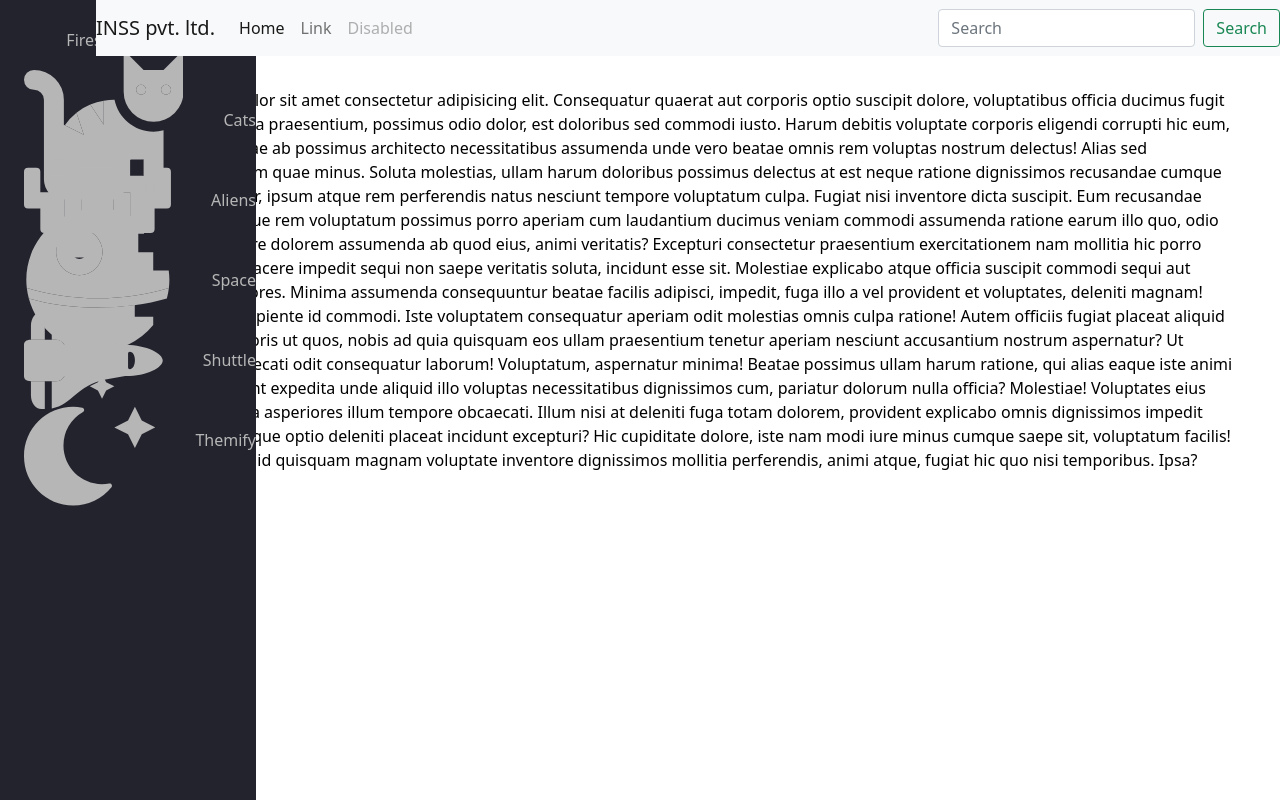
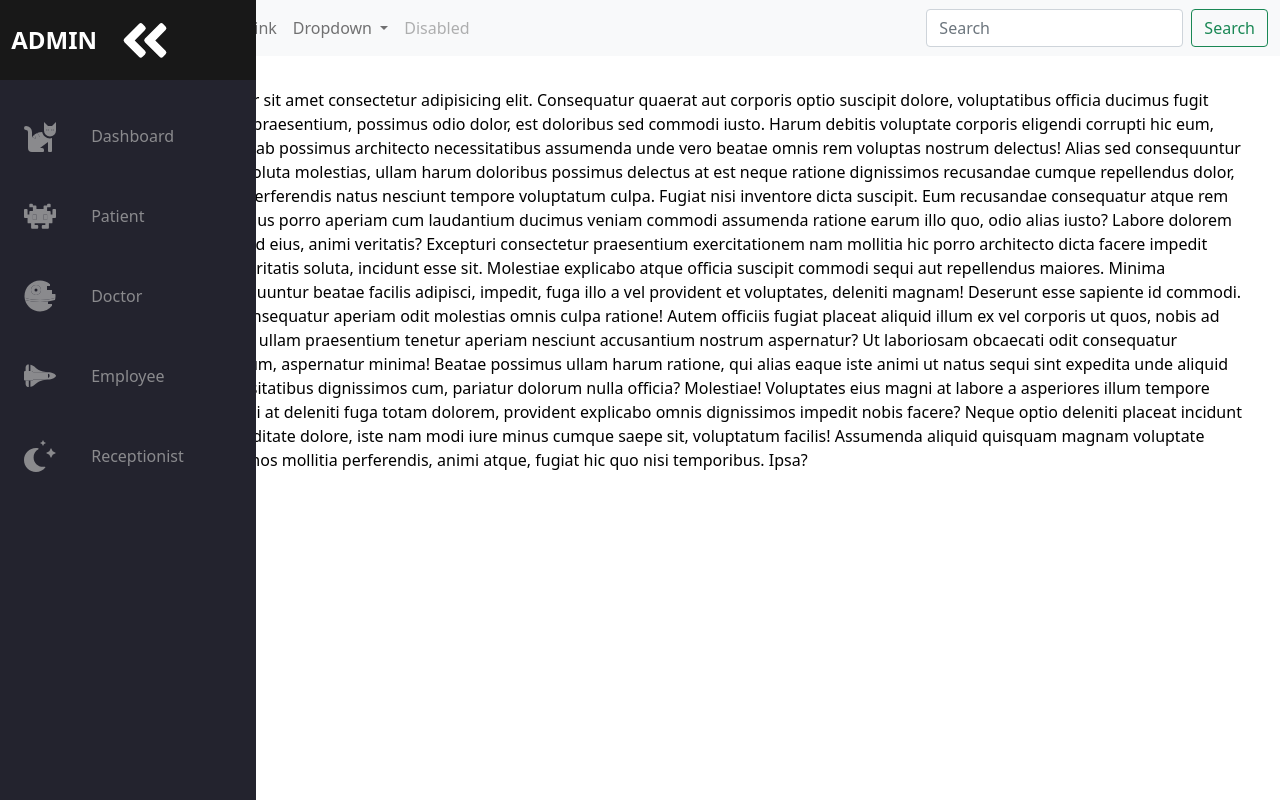
Before and after one commit to subrata797979/51_Hospital_Management_System, a PHP site: page /udash/admin/admin_dash.php in a window 1280 px wide. Run offline with PHP 8.4, Linux system fonts and the light colour scheme; data that the repository does not hold is empty; some libraries are stand-ins or nearby versions.

Commit message:
done all admin_dash

```diff
--- a/css/dashboard.css
+++ b/css/dashboard.css
@@ -2,9 +2,10 @@
   font-size: 16px;
   font-family: 'Open Sans';
   --text-primary: #b6b6b6;
-  --text-secondary: #ececec;
+  --text-secondary: #181818;
   --bg-primary: #23232e;
   --bg-secondary: #141418;
+  --transition-speed: 200ms;
 }
 
 body {
@@ -26,16 +27,19 @@
     background: #6649b8;
 }
 
+/* navbar */
+.navbar {
+    z-index: 1;
+}
 
 
 
 
 /* sidebar css */
 .sidebar {
-    width: 5rem;
-    height: 100vh;
     position: fixed;
     background-color: var(--bg-primary);
+    transition: width var(--transition-speed) ease;
 }
 
 .sidebar-side {
@@ -50,45 +54,122 @@
     width: 100%;
 }
 
+a:hover {
+    color:white;
+}
+
 .side-link {
     display: flex;
     align-items: center;
     height: 5rem;
     color: var(--text-primary);
     text-decoration: none;
+    filter: grayscale(100%) opacity(0.7);
+    transition: var(--transition-speed);
+}
+
+.side-link:hover {
+    filter: grayscale(0%) opacity(1);
+    background-color: var(--text-secondary);
+    font-weight: bold;
 }
 
 .link-text {
     display: none;
-    margin-left: 1rem;
+    margin-left: 0.7rem;
 }
 
 .side-link svg {
-    min-width: 2rem;
+    max-width: 2rem;
     margin: 0 1.5rem;
 }
 
+.side-link:hover svg {
+    max-width: 3rem;
+    margin: 0 1.5rem;
+}
+
+.side-link:hover .link-text {
+    font-size: 1.5rem;
+}
+
+.sidebar:hover {
+    z-index: 2;
+}
+
+.logo {
+    font-weight: bold;
+    font-size: 1.5rem;
+    text-transform: uppercase;
+    margin-bottom: 1rem;
+    text-align: center;
+    color:var(--text-secondary);
+    background: var(--bg-secondary);
+    width: 100%;
+}
+
+.logo svg {
+    transform: rotate(0deg);
+    transition: transform var(--transition-speed);
+}
+
+.sidebar:hover .logo svg {
+    transform: rotate(-180deg);
+}
+
+/* large screens */
+@media only screen and (min-width: 600px) {
+    .sidebar {
+        top: 0;
+        width: 5rem;
+        height: 100vh;
+    }
     .sidebar:hover {
         width: 16rem;
     }
 
     .sidebar:hover .link-text {
+        display: inline;
+        transition: opacity var(--transition-speed);
+    }
+    .sidebar:hover .link-text {
         display: block;
     }
-
-
-
-
-
-
 
     /* main css */
     main {
         margin-left: 5rem;
-    padding-left: 1rem;
     }
 
     article {
         margin: 1rem;
         padding: 1rem;
     }
+}
+
+/* small screens */
+@media only screen and (max-width: 600px) {
+    .sidebar {
+        bottom : 0;
+        width: 100vw;
+        height: 5rem;
+    }
+    .logo {
+        display: none;
+    }
+    .sidebar-side {
+        flex-direction: row;
+    }
+    .side-link {
+        justify-content: center;
+    }
+
+    main {
+        margin: 0;
+        padding: 0;
+    }
+    article {
+        margin: 0.5rem;
+        padding: 0.5rem;
+    }
+}
--- a/udash/admin/admin_dash.php
+++ b/udash/admin/admin_dash.php
@@ -5,9 +5,6 @@
 require_once $upOne . '/vendor/autoload.php';
 $dotenv = Dotenv\Dotenv::createImmutable($upOne);
 $dotenv->load();
-
-require_once("./admin-doctor/component.php");
-require_once("./admin-doctor/operation.php");
 ?>
 
 <!DOCTYPE html>
@@ -32,7 +29,7 @@
         <ul class="sidebar-side">
             <li class="logo">
                 <a href="#" class="side-link">
-                    <span class="link-text logo-text">Fireship</span>
+                    <span class="link-text logo-text">ADMIN</span>
                     <svg aria-hidden="true" focusable="false" data-prefix="fad" data-icon="angle-double-right" role="img" xmlns="http://www.w3.org/2000/svg" viewBox="0 0 448 512" class="svg-inline--fa fa-angle-double-right fa-w-14 fa-5x">
                         <g class="fa-group">
                             <path fill="currentColor" d="M224 273L88.37 409a23.78 23.78 0 0 1-33.8 0L32 386.36a23.94 23.94 0 0 1 0-33.89l96.13-96.37L32 159.73a23.94 23.94 0 0 1 0-33.89l22.44-22.79a23.78 23.78 0 0 1 33.8 0L223.88 239a23.94 23.94 0 0 1 .1 34z" class="fa-secondary"></path>
@@ -43,26 +40,26 @@
             </li>
 
             <li class="side-item">
-                <a href="#" class="side-link">
+                <a href="<?php echo $_ENV['HTTP'].'/udash/admin/admin_doctor.php' ?>" class="side-link">
                     <svg aria-hidden="true" focusable="false" data-prefix="fad" data-icon="cat" role="img" xmlns="http://www.w3.org/2000/svg" viewBox="0 0 512 512" class="svg-inline--fa fa-cat fa-w-16 fa-9x">
                         <g class="fa-group">
                             <path fill="currentColor" d="M448 96h-64l-64-64v134.4a96 96 0 0 0 192 0V32zm-72 80a16 16 0 1 1 16-16 16 16 0 0 1-16 16zm80 0a16 16 0 1 1 16-16 16 16 0 0 1-16 16zm-165.41 16a204.07 204.07 0 0 0-34.59 2.89V272l-43.15-64.73a183.93 183.93 0 0 0-44.37 26.17L192 304l-60.94-30.47L128 272v-80a96.1 96.1 0 0 0-96-96 32 32 0 0 0 0 64 32 32 0 0 1 32 32v256a64.06 64.06 0 0 0 64 64h176a16 16 0 0 0 16-16v-16a32 32 0 0 0-32-32h-32l128-96v144a16 16 0 0 0 16 16h32a16 16 0 0 0 16-16V289.86a126.78 126.78 0 0 1-32 4.54c-61.81 0-113.52-44.05-125.41-102.4z" class="fa-secondary"></path>
                             <path fill="currentColor" d="M376 144a16 16 0 1 0 16 16 16 16 0 0 0-16-16zm80 0a16 16 0 1 0 16 16 16 16 0 0 0-16-16zM131.06 273.53L192 304l-23.52-70.56a192.06 192.06 0 0 0-37.42 40.09zM256 272v-77.11a198.62 198.62 0 0 0-43.15 12.38z" class="fa-primary"></path>
                         </g>
                     </svg>
-                    <span class="link-text">Cats</span>
+                    <span class="link-text">Dashboard</span>
                 </a>
             </li>
 
             <li class="side-item">
-                <a href="#" class="side-link">
+                <a href="" class="side-link">
                     <svg aria-hidden="true" focusable="false" data-prefix="fad" data-icon="alien-monster" role="img" xmlns="http://www.w3.org/2000/svg" viewBox="0 0 576 512" class="svg-inline--fa fa-alien-monster fa-w-18 fa-9x">
                         <g class="fa-group">
                             <path fill="currentColor" d="M560,128H528a15.99954,15.99954,0,0,0-16,16v80H480V176a15.99954,15.99954,0,0,0-16-16H416V96h48a16.00079,16.00079,0,0,0,16-16V48a15.99954,15.99954,0,0,0-16-16H432a15.99954,15.99954,0,0,0-16,16V64H368a15.99954,15.99954,0,0,0-16,16v48H224V80a15.99954,15.99954,0,0,0-16-16H160V48a15.99954,15.99954,0,0,0-16-16H112A15.99954,15.99954,0,0,0,96,48V80a16.00079,16.00079,0,0,0,16,16h48v64H112a15.99954,15.99954,0,0,0-16,16v48H64V144a15.99954,15.99954,0,0,0-16-16H16A15.99954,15.99954,0,0,0,0,144V272a16.00079,16.00079,0,0,0,16,16H64v80a16.00079,16.00079,0,0,0,16,16h48v80a16.00079,16.00079,0,0,0,16,16h96a16.00079,16.00079,0,0,0,16-16V432a15.99954,15.99954,0,0,0-16-16H192V384H384v32H336a15.99954,15.99954,0,0,0-16,16v32a16.00079,16.00079,0,0,0,16,16h96a16.00079,16.00079,0,0,0,16-16V384h48a16.00079,16.00079,0,0,0,16-16V288h48a16.00079,16.00079,0,0,0,16-16V144A15.99954,15.99954,0,0,0,560,128ZM224,320H160V224h64Zm192,0H352V224h64Z" class="fa-secondary"></path>
                             <path fill="currentColor" d="M160,320h64V224H160Zm192-96v96h64V224Z" class="fa-primary"></path>
                         </g>
                     </svg>
-                    <span class="link-text">Aliens</span>
+                    <span class="link-text">Patient</span>
                 </a>
             </li>
 
@@ -74,7 +71,7 @@
                             <path fill="currentColor" d="M256,320c-90.52344,0-174.80469-13.23047-246.27344-35.73438a246.11376,246.11376,0,0,0,6.98438,35.998C87.28906,340.53906,168.65625,352,256,352s168.71094-11.46094,239.28906-31.73633a246.11376,246.11376,0,0,0,6.98438-35.998C430.80469,306.76953,346.52344,320,256,320Zm-64-80a80,80,0,1,0-80-80A80.00021,80.00021,0,0,0,192,240Zm0-104a24,24,0,1,1-24,24A23.99993,23.99993,0,0,1,192,136Z" class="fa-primary"></path>
                         </g>
                     </svg>
-                    <span class="link-text">Space</span>
+                    <span class="link-text">Doctor</span>
                 </a>
             </li>
 
@@ -86,7 +83,7 @@
                             <path fill="currentColor" d="M592.6 208.24C559.73 192.84 515.78 184 472 184H186.54a45.62 45.62 0 0 0-40.2-24H32c-23.2 0-32 10-32 24v144c0 14 8.82 24 32 24h114.34a45.62 45.62 0 0 0 40.2-24H472c43.78 0 87.73-8.84 120.6-24.24C622.28 289.84 640 272 640 256s-17.72-33.84-47.4-47.76zM488 296a8 8 0 0 1-8-8v-64a8 8 0 0 1 8-8c31.91 0 31.94 80 0 80z" class="fa-primary"></path>
                         </g>
                     </svg>
-                    <span class="link-text">Shuttle</span>
+                    <span class="link-text">Employee</span>
                 </a>
             </li>
 
@@ -98,7 +95,7 @@
                             <path fill="currentColor" d="M332.2 426.4c8.1-1.6 13.9 8 8.6 14.5a191.18 191.18 0 0 1-149 71.1C85.8 512 0 426 0 320c0-120 108.7-210.6 227-188.8 8.2 1.6 10.1 12.6 2.8 16.7a150.3 150.3 0 0 0-76.1 130.8c0 94 85.4 165.4 178.5 147.7z" class="fa-primary"></path>
                         </g>
                     </svg>
-                    <span class="link-text">Themify</span>
+                    <span class="link-text">Receptionist</span>
                 </a>
             </li>
         </ul>
@@ -107,7 +104,7 @@
     <main>
 
         <?php
-        include '../dash_navbar.php';
+            include '../dash_navbar.php';
         ?>
 
         <article>
--- a/udash/dash_navbar.php
+++ b/udash/dash_navbar.php
@@ -1,15 +1,29 @@
 <nav class="navbar navbar-expand-lg navbar-light bg-light">
-  <a class="navbar-brand" href="#">INSS pvt. ltd.</a>
-  <button class="navbar-toggler" type="button" data-bs-toggle="collapse" data-bs-target="#navbarTogglerDemo02" aria-controls="navbarTogglerDemo02" aria-expanded="false" aria-label="Toggle navigation">
+    <div class="container-fluid">
+        <a class="navbar-brand" href="#">Navbar</a>
+        <button class="navbar-toggler" type="button" data-bs-toggle="collapse" data-bs-target="#navbarSupportedContent" aria-controls="navbarSupportedContent" aria-expanded="false" aria-label="Toggle navigation">
             <span class="navbar-toggler-icon"></span>
         </button>
-  <div class="collapse navbar-collapse" id="navbarTogglerDemo02">
+        <div class="collapse navbar-collapse" id="navbarSupportedContent">
             <ul class="navbar-nav me-auto mb-2 mb-lg-0">
                 <li class="nav-item">
                     <a class="nav-link active" aria-current="page" href="#">Home</a>
                 </li>
                 <li class="nav-item">
                     <a class="nav-link" href="#">Link</a>
+                </li>
+                <li class="nav-item dropdown">
+                    <a class="nav-link dropdown-toggle" href="#" id="navbarDropdown" role="button" data-bs-toggle="dropdown" aria-expanded="false">
+                        Dropdown
+                    </a>
+                    <ul class="dropdown-menu" aria-labelledby="navbarDropdown">
+                        <li><a class="dropdown-item" href="#">Action</a></li>
+                        <li><a class="dropdown-item" href="#">Another action</a></li>
+                        <li>
+                            <hr class="dropdown-divider">
+                        </li>
+                        <li><a class="dropdown-item" href="#">Something else here</a></li>
+                    </ul>
                 </li>
                 <li class="nav-item">
                     <a class="nav-link disabled" href="#" tabindex="-1" aria-disabled="true">Disabled</a>
@@ -20,4 +34,5 @@
                 <button class="btn btn-outline-success" type="submit">Search</button>
             </form>
         </div>
+    </div>
 </nav>
```
Also changed, not shown: udash/admin/admin_doctor.php (+2 -23 lines). Lines whose indentation alone changed are shown as unchanged.
